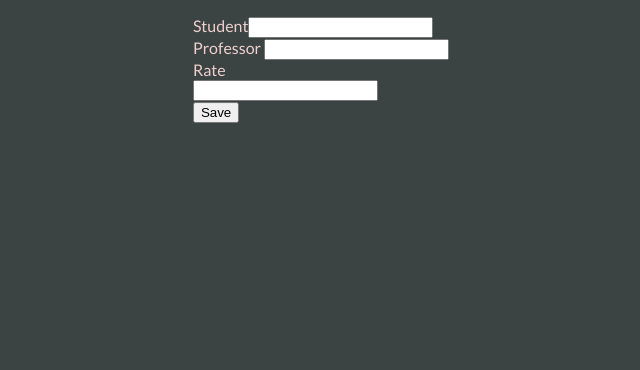
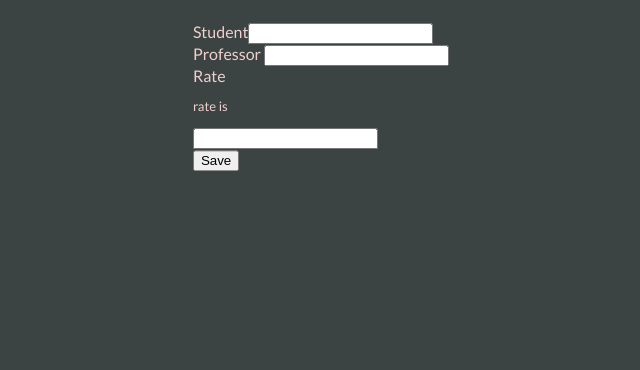
Before and after one commit to AyaCh21/Student-Hub-Website, a Symfony app: template templates/rate_professor.html.twig in a window 1280 px wide. Shown: the part 72-442 px from the top of the page, without its empty margins (319-959 px from the left). Run offline with Twig, Linux system fonts and the light colour scheme; the template is opened without the code that fills it, so the values that code supplies are empty; form fields are guessed from the names that the template uses; some libraries are stand-ins or nearby versions.

Commit message:
added not working display rate

```diff
--- a/src/Controller/ProfessorRateController.php
+++ b/src/Controller/ProfessorRateController.php
@@ -79,7 +79,7 @@ class ProfessorRateController extends AbstractController
         $this->scripts[]='rate_range.prof.js';
 
         return $this->render('rate_professor.html.twig',[
-            'form_rate_prof' => $form,
+            'form_rate_prof' => $form->createView(),
             'stylesheets'=>$this->stylesheets,
             'scripts'=>$this->scripts
         ]);
--- a/templates/rate_professor.html.twig
+++ b/templates/rate_professor.html.twig
@@ -11,7 +11,7 @@
         </div>
         <div class="prof_form_field">
             {{ form_label(form_rate_prof.rate) }}
-            <div class="rate_value">{{ form_rate_prof.data.rate }}</div>
+            <p style="font-size: 13px">rate is <output id="rate_value"></output></p>
             {{ form_widget(form_rate_prof.rate, { 'attr': { 'class': 'rate_range'}}) }}
         </div>
         <div class="prof_form_field">
```
